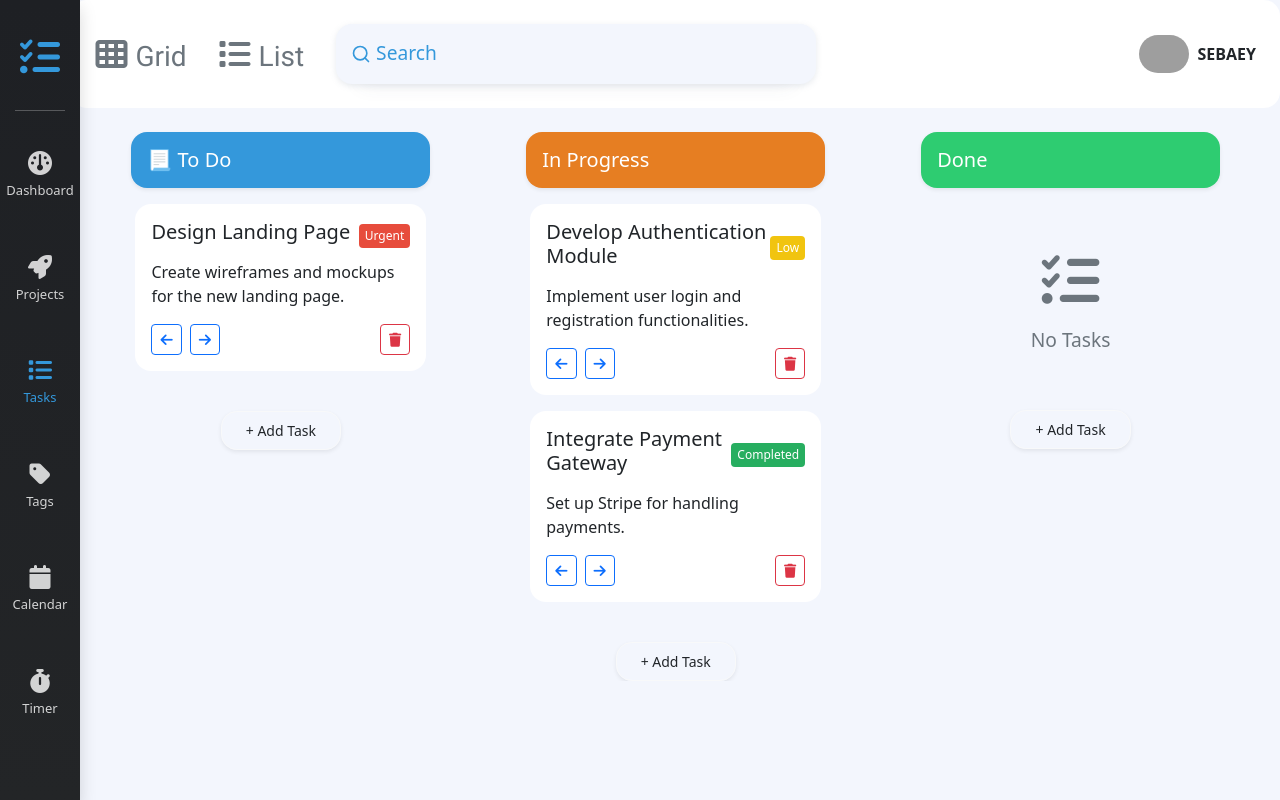
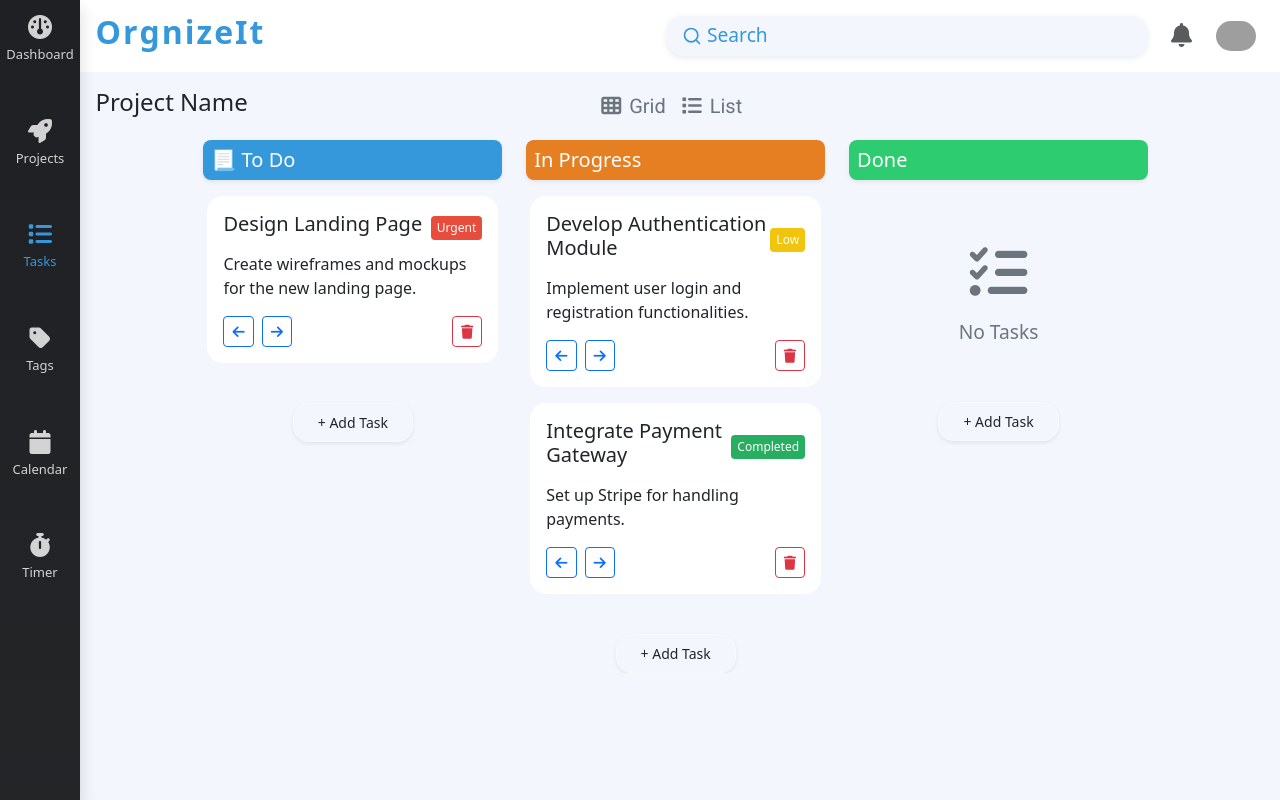
Before and after one commit to isebaey/OrganizeIt, a Vue app: page /tasks in a window 1280 px wide. Built offline with nearby package versions, Linux system fonts and the light colour scheme; grey boxes are pictures that could not be loaded.

Commit message:
Add files via upload

```diff
--- a/src/App.vue
+++ b/src/App.vue
@@ -1,4 +1,5 @@
 <!-- App.vue -->
+
 <template>
   <div class="d-flex">
     <!-- Fixed Sidebar -->
@@ -9,31 +10,7 @@
     <!-- Main Content -->
     <main class="flex-grow-1 overflow-auto">
       <!-- Header for View Toggle and user data -->
-      <header
-        class="d-flex align-items-center py-4 px-4 mb-4 bg-white rounded-4"
-      >
-        <!-- Pass currentView and listen for the event to change the view -->
-        <ViewToggle :currentView="currentView" @change-view="setView" />
-
-        <!-- Search component -->
-        <SearchBox class="ms-4" />
-
-        <div
-          class="d-flex justify-content-between align-items-center gap-2 ms-auto"
-        >
-          <a href="#" title="User Settings">
-            <img
-              src="https://randomuser.me/api/portraits/men/1.jpg"
-              alt="User"
-              title="User Settings"
-              style="width: 50px"
-              class="rounded-5"
-            />
-          </a>
-          <span class="text-uppercase fw-bold">sebaey</span>
-        </div>
-      </header>
-
+      <TopHeader />
       <!-- Router View -->
       <router-view class="px-4"></router-view>
     </main>
@@ -42,24 +19,31 @@
 
 <script>
 import NavBar from "./components/NavBar.vue";
-import SearchBox from "./components/SearchBox.vue";
-import ViewToggle from "./components/ViewToggle.vue";
+import TopHeader from "./components/TopHeader.vue";
 
 export default {
   components: {
     NavBar,
-    SearchBox,
-    ViewToggle,
+    TopHeader,
   },
   data() {
     return {
-      currentView: "trello", // Set the default view in App.vue
+      currentView: "trello",
     };
+  },
+  mounted() {
+    // Trigger animation once on page load
+    const fallingZ = document.querySelector(".falling-z");
+    fallingZ.classList.add("auto-fall");
+
+    // Remove auto-fall class after animation completes so that hover works correctly
+    setTimeout(() => {
+      fallingZ.classList.remove("auto-fall");
+    }, 1500); // Length of the animation in ms
   },
   methods: {
     setView(viewType) {
       console.log("Switching to:", viewType); // For debugging
-
       this.$router.push({
         path: "/tasks",
         query: { view: viewType },
@@ -69,9 +53,4 @@ export default {
 };
 </script>
 
-<style scoped>
-/* Ensure the sidebar takes full height */
-aside.navbar {
-  height: 100vh;
-}
-</style>
+<style scoped></style>
--- a/src/components/BoardColumn.vue
+++ b/src/components/BoardColumn.vue
@@ -1,7 +1,14 @@
 <template>
   <div>
+    <!-- Pass currentView and listen for the event to change the view -->
+
+    <ViewToggle :currentView="currentView" @change-view="setView" />
+
     <!-- Conditional Rendering for Views -->
-    <div v-if="currentView === 'trello'" class="row g-4 overflow-auto">
+    <div
+      v-if="currentView === 'trello'"
+      class="row g-4 overflow-auto pt-4 px-5 mx-5"
+    >
       <TasksList
         v-for="list in taskLists"
         :key="list.arrayName"
@@ -24,6 +31,7 @@ import { computed } from "vue";
 import { useTasksStore } from "../../stores/tasks";
 import TasksList from "./TasksList.vue";
 import TaskListView from "./TaskListView.vue";
+import ViewToggle from "./ViewToggle.vue";
 
 export default {
   name: "BoardColumn",
@@ -36,6 +44,7 @@ export default {
   components: {
     TasksList,
     TaskListView,
+    ViewToggle,
   },
   setup() {
     const tasks = useTasksStore();
--- a/src/components/Calendar.vue
+++ b/src/components/Calendar.vue
@@ -132,10 +132,13 @@ export default {
 }
 
 :deep(button) {
-  background-color: #3498db !important;
   border: none !important;
   margin-right: 0.2rem !important;
   padding: 4px 8px !important;
   border-radius: 6px !important;
+  transition: 300ms all;
+}
+:deep(button):hover {
+  opacity: 0.7 !important;
 }
 </style>
--- a/src/components/NavBar.vue
+++ b/src/components/NavBar.vue
@@ -2,20 +2,10 @@
   <nav
     class="navbar d-flex flex-column position-fixed top-0 start-0 shadow vh-100"
   >
-    <div class="d-flex flex-column justify-between h-100">
-      <!-- Logo Section -->
-      <router-link
-        class="navbar-brand d-flex justify-content-center my-4 w-100"
-        :to="{ path: '/' }"
-        title="OrgnizeIt logo"
-      >
-        <i class="fa fa-tasks logo fs-1"></i>
-      </router-link>
-      <hr class="text-white w-75 mx-auto mt-1" />
-
+    <div class="h-100">
       <!-- Nav Links -->
       <ul
-        class="d-flex flex-column align-items-center flex-grow-1 list-unstyled"
+        class="d-flex flex-column align-items-center justify-content-center list-unstyled h-75"
       >
         <li class="nav-item my-2">
           <router-link
--- a/src/components/SearchBox.vue
+++ b/src/components/SearchBox.vue
@@ -1,5 +1,5 @@
 <template>
-  <div class="search-wrapper rounded-4">
+  <div class="search-wrapper my-2 rounded-4">
     <svg
       xmlns="http://www.w3.org/2000/svg"
       width="20"
@@ -28,7 +28,7 @@ export default {};
 .search-wrapper {
   border-radius: 20px;
   padding-right: 12px;
-  height: 60px;
+  height: 40px;
   padding-inline: 15px;
   align-items: center;
   color: #3498db;
--- a/src/components/TasksList.vue
+++ b/src/components/TasksList.vue
@@ -1,8 +1,8 @@
 <!-- src/components/TasksList.vue -->
 <template>
-  <div class="col-md-4 px-5">
+  <div class="col-md-4">
     <div
-      class="d-flex justify-between align-items-center p-3 rounded-4 shadow-sm"
+      class="d-flex justify-between align-items-center p-2 rounded-3 shadow-sm"
       :class="listStyle"
     >
       <h5 class="mb-0">{{ listTitle }}</h5>
--- /dev/null
+++ b/src/components/TopHeader.vue
@@ -0,0 +1,124 @@
+<template>
+  <header class="d-flex align-items-center py-2 px-4 mb-4 bg-white">
+    <!-- Logo Section -->
+    <router-link
+      class="navbar-brand d-flex justify-content-center align-items-center logo-container"
+      :to="{ path: '/' }"
+      title="OrgnizeIt logo"
+    >
+      <h1 class="logo fw-bold fs-2 me-2">
+        <span class="stretch">O</span>
+        <span class="stretch">r</span>
+        <span class="stretch">g</span>
+        <span class="stretch">n</span>
+        <span class="stretch">i</span>
+        <span class="falling-z">z</span>
+        <span class="stretch">e</span>
+        <span class="stretch">I</span>
+        <span class="stretch">t</span>
+      </h1>
+    </router-link>
+
+    <!-- Search component -->
+    <SearchBox class="ms-auto" />
+
+    <div class="ms-4">
+      <router-link class="py-3 gap-2" :to="{ path: '/' }" title="notifications">
+        <i class="fa fa-bell fs-4 text-muted"></i>
+      </router-link>
+    </div>
+
+    <div class="ms-4">
+      <router-link class="py-3 gap-2" :to="{ path: '/' }" title="user">
+        <img
+          src="https://randomuser.me/api/portraits/men/1.jpg"
+          alt="User"
+          title="User Settings"
+          style="width: 40px"
+          class="rounded-5"
+        />
+      </router-link>
+    </div>
+  </header>
+</template>
+
+<script>
+import SearchBox from "./SearchBox.vue";
+
+export default {
+  components: {
+    SearchBox,
+  },
+};
+</script>
+
+<style scoped>
+aside.navbar {
+  height: 100vh;
+}
+
+/* logo style */
+.logo-container {
+  position: relative;
+  display: inline-block;
+  overflow: hidden;
+}
+
+.logo {
+  display: flex;
+  letter-spacing: 2px;
+}
+
+/* Stretch animation for the letters */
+.stretch {
+  display: inline-block;
+  transition:
+    transform 0.3s ease,
+    color 0.3s ease;
+}
+
+/* Falling Z with hover and auto-trigger animation */
+.falling-z {
+  display: inline-block;
+  color: var(--main-color);
+  transition:
+    transform 0.5s ease-in-out,
+    color 0.5s ease-in-out;
+}
+
+.logo-container:hover .falling-z {
+  transform: rotate(-25deg) translateY(10px);
+  color: #e74c3c; /* Change color to a 'danger' red when falling */
+}
+
+.logo-container:hover .stretch {
+  transform: scale(1.1);
+  color: var(--main-color);
+}
+
+/* Auto-trigger fall animation once on load */
+.auto-fall {
+  animation: bounceBack 1.5s ease forwards;
+}
+
+i {
+  transition: 300ms all;
+}
+
+i:hover {
+  opacity: 0.7;
+}
+
+/* Bouncing back animation when the "Z" is rescued */
+@keyframes bounceBack {
+  0% {
+    transform: rotate(0) translateY(0);
+  }
+  50% {
+    transform: rotate(-25deg) translateY(10px);
+  }
+  100% {
+    transform: rotate(0) translateY(0);
+  }
+}
+</style>
--- a/src/components/ViewToggle.vue
+++ b/src/components/ViewToggle.vue
@@ -1,8 +1,11 @@
 <template>
-  <div class="d-flex gap-4">
+  <div
+    class="d-flex gap-2 justify-content-center align-items-center position-relative"
+  >
+    <h4 class="position-absolute start-0">Project Name</h4>
     <!-- Trello View Icon -->
     <i
-      class="fas fa-th fa-2x"
+      class="fas fa-th fs-5"
       :class="{
         'text-active': $route.query.view === 'trello',
         'text-secondary': $route.query.view !== 'trello',
@@ -10,12 +13,12 @@
       @click="setView('trello')"
       title="Trello View"
     >
-      <span class="mx-2 fs-3">Grid</span>
+      <span class="mx-2 fs-5">Grid</span>
     </i>
 
     <!-- List View Icon -->
     <i
-      class="fas fa-list fa-2x"
+      class="fas fa-list fs-5"
       :class="{
         'text-active': $route.query.view === 'list',
         'text-secondary': $route.query.view !== 'list',
@@ -23,7 +26,7 @@
       @click="setView('list')"
       title="List View"
     >
-      <span class="mx-2 fs-3">List</span>
+      <span class="mx-2 fs-5">List</span>
     </i>
   </div>
 </template>
--- a/src/components/projects/AddNewProject.vue
+++ b/src/components/projects/AddNewProject.vue
@@ -1,100 +1,55 @@
 <template>
-  <div
-    class="add-new-project bg-white p-4 rounded-5 shadow-sm d-flex d-flex flex-column"
-  >
+  <div class="add-new-project-sidebar shadow-sm p-3 bg-white rounded-4">
     <!-- Project Info -->
-    <div class="project-info">
-      <label for="project-title" class="h4 mb-3 text-muted">Add Project</label>
+    <div class="project-info mb-3">
+      <h5 class="text-muted">Add Project</h5>
       <input
         type="text"
         id="project-title"
-        class="form-control mb-3 rounded-5 p-3"
+        class="form-control mb-2"
         placeholder="Project Title"
         aria-label="Project Title"
       />
       <textarea
-        name="project-description"
         id="project-description"
-        class="form-control text-muted rounded-5 p-3"
-        rows="5"
-        placeholder="Write a short description..."
+        class="form-control"
+        rows="3"
+        placeholder="Short description..."
         aria-label="Project Description"
       ></textarea>
     </div>
 
     <!-- Project Priority -->
-    <div class="project-priority">
-      <label for="project-priority" class="h4 mb-3 text-dark">Priority</label>
-      <div class="priority-card p-3 lh-lg rounded-5 border">
-        <div class="form-check">
-          <input
-            class="form-check-input"
-            type="radio"
-            value="Low"
-            name="priority"
-            id="priority-low"
-            checked
-          />
-          <label class="form-check-label" for="priority-low">Low</label>
-        </div>
-        <div class="form-check">
-          <input
-            class="form-check-input"
-            type="radio"
-            value="Medium"
-            name="priority"
-            id="priority-medium"
-          />
-          <label class="form-check-label" for="priority-medium">Medium</label>
-        </div>
-        <div class="form-check">
-          <input
-            class="form-check-input"
-            type="radio"
-            value="High"
-            name="priority"
-            id="priority-high"
-          />
-          <label class="form-check-label" for="priority-high">High</label>
-        </div>
-        <div class="form-check">
-          <input
-            class="form-check-input"
-            type="radio"
-            value="Urgent"
-            name="priority"
-            id="priority-urgent"
-          />
-          <label class="form-check-label" for="priority-urgent">Urgent</label>
-        </div>
-      </div>
+    <div class="project-priority mb-3">
+      <h5 class="text-muted">Priority</h5>
+      <select id="project-priority" class="form-select">
+        <option value="" disabled selected>Choose Priority</option>
+        <option value="Low">Low</option>
+        <option value="Medium">Medium</option>
+        <option value="High">High</option>
+        <option value="Urgent">Urgent</option>
+      </select>
     </div>
 
     <!-- Project Timeline -->
-    <div class="project-timeline">
-      <label for="project-timeline" class="h4 mb-3 text-dark"
-        >Set Timeline</label
-      >
+    <div class="project-timeline mb-3">
+      <h5 class="text-muted">Set Timeline</h5>
       <VueDatePicker
         v-model="date"
-        id="project-timeline"
         aria-label="Project Timeline"
         :inline="{ input: true }"
         :enable-time-picker="false"
         text-input
         auto-apply
-        class=""
+        class="form-control p-2"
       ></VueDatePicker>
-      <div class="buttons d-flex justify-content-center">
-        <div class="mt-3">
-          <button type="submit" class="btn btn-primary btn-lg me-3 rounded-5">
-            + Create Now
-          </button>
-          <button type="button" class="btn btn-lg btn-secondary rounded-5">
-            × Not Now
-          </button>
-        </div>
-      </div>
+    </div>
+
+    <!-- Action Button -->
+    <div class="d-grid">
+      <button type="submit" class="btn btn-primary rounded-pill">
+        + Create Now
+      </button>
     </div>
   </div>
 </template>
@@ -103,45 +58,42 @@
 import VueDatePicker from "@vuepic/vue-datepicker";
 import "@vuepic/vue-datepicker/dist/main.css";
 
-export default {};
+export default {
+  data() {
+    return {
+      date: null,
+    };
+  },
+};
 </script>
 
 <style scoped>
-.add-new-project {
-  gap: 1.5rem;
+.add-new-project-sidebar {
+  height: auto;
 }
 
-.priority-card {
-  background-color: #f8f9fa;
+.text-primary {
+  font-size: 1.15rem;
+  font-weight: bold;
+  color: var(--main-color);
 }
 
-.form-control {
-  border-radius: 0.5rem;
+.form-control,
+.form-select {
+  border-radius: 0.75rem;
 }
 
-.btn {
-  transition:
-    background-color 0.3s ease,
-    color 0.3s ease;
+.dp__main {
+  border: none;
 }
 
-.btn-primary {
+button.btn-primary {
   background-color: var(--main-color);
-  border-color: var(--main-color);
+  transition: background-color 0.3s;
+  border: none;
 }
 
-.btn-primary:hover {
-  background-color: #0056b3;
-  border-color: #0056b3;
-}
-
-.btn-secondary {
-  background-color: #6c757d;
-  border-color: #6c757d;
-}
-
-.btn-secondary:hover {
-  background-color: #5a6268;
-  border-color: #5a6268;
+button.btn-primary:hover {
+  background-color: #2980b9;
 }
 </style>
```
